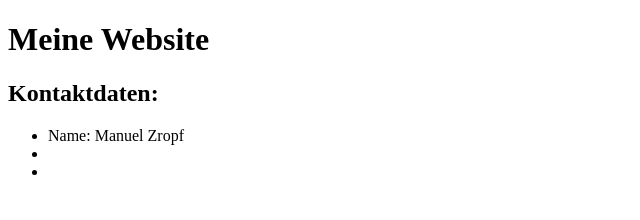
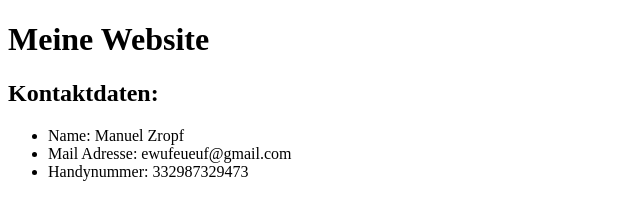
Before and after one commit to Manu7864z/personal-website, a plain HTML site: page index.html in a window 1280 px wide. Shown: the whole page, without its empty margins (0-640 px from the left). Drawn offline with Linux system fonts and the light colour scheme.

Commit message:
Kontaktdaten ausgefüllt

```diff
--- a/index.html
+++ b/index.html
@@ -14,13 +14,9 @@
 
             <ul>
                 <li>Name: Manuel Zropf</li>
-                <li></li>
-                <li></li>
-
-
-
-            </ul>
-
+                <li>Mail Adresse: ewufeueuf@gmail.com</li>
+                <li>Handynummer: 332987329473</li>
+             </ul>
 
 
     </Main>
```
